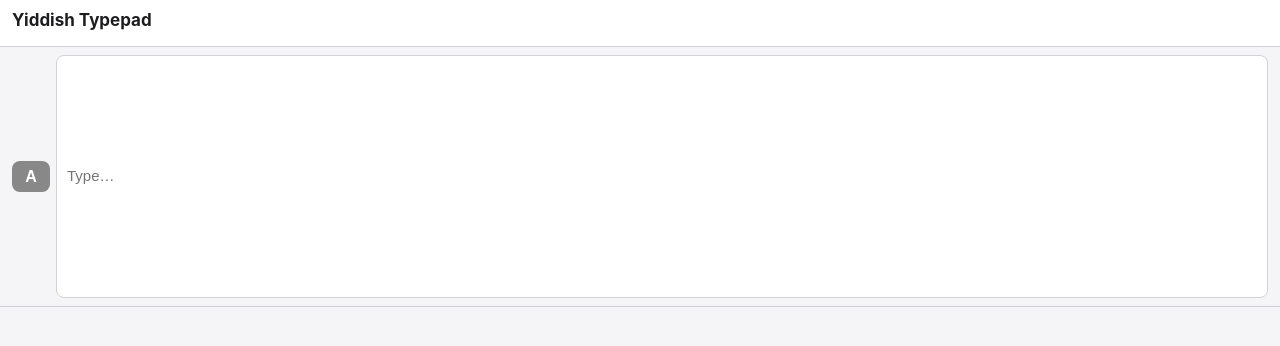
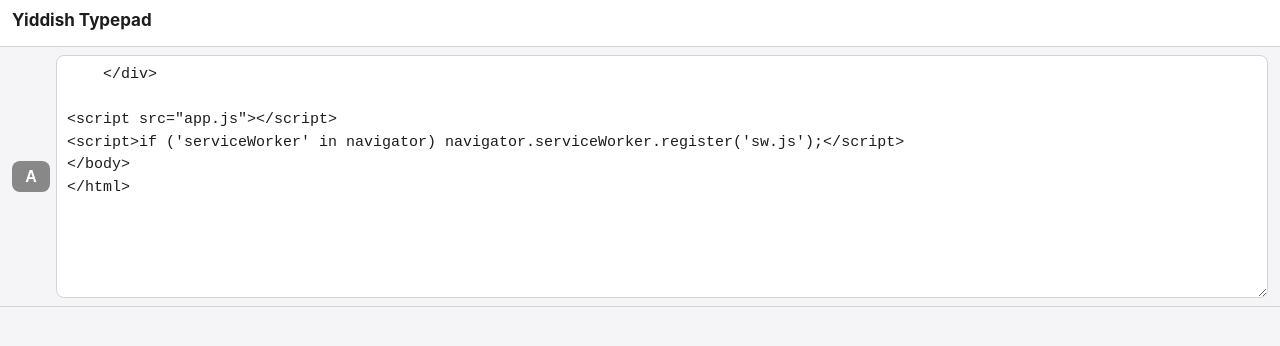
Before and after one commit to MPreston1/yiddish-typepad, a plain HTML site: page index.html in a window 1280 px wide. Drawn offline with Linux system fonts and the light colour scheme.

Commit message:
Update index.html

```diff
--- a/index.html
+++ b/index.html
@@ -23,7 +23,7 @@
         <button type="button" class="btn btn-grey" id="yid-toggle" title="Toggle Yiddish typing (or type ~)"
                 aria-pressed="false" aria-label="Toggle Yiddish typing">A
         </button>
-        <input id="search-input" type="text" rows="10" dir="auto" placeholder="Type…" autocorrect="off" autocapitalize="none"
+        <textarea id="search-input" type="text" rows="10" dir="auto" placeholder="Type…" autocorrect="off" autocapitalize="none"
                spellcheck="false">
     </div>
 
```
